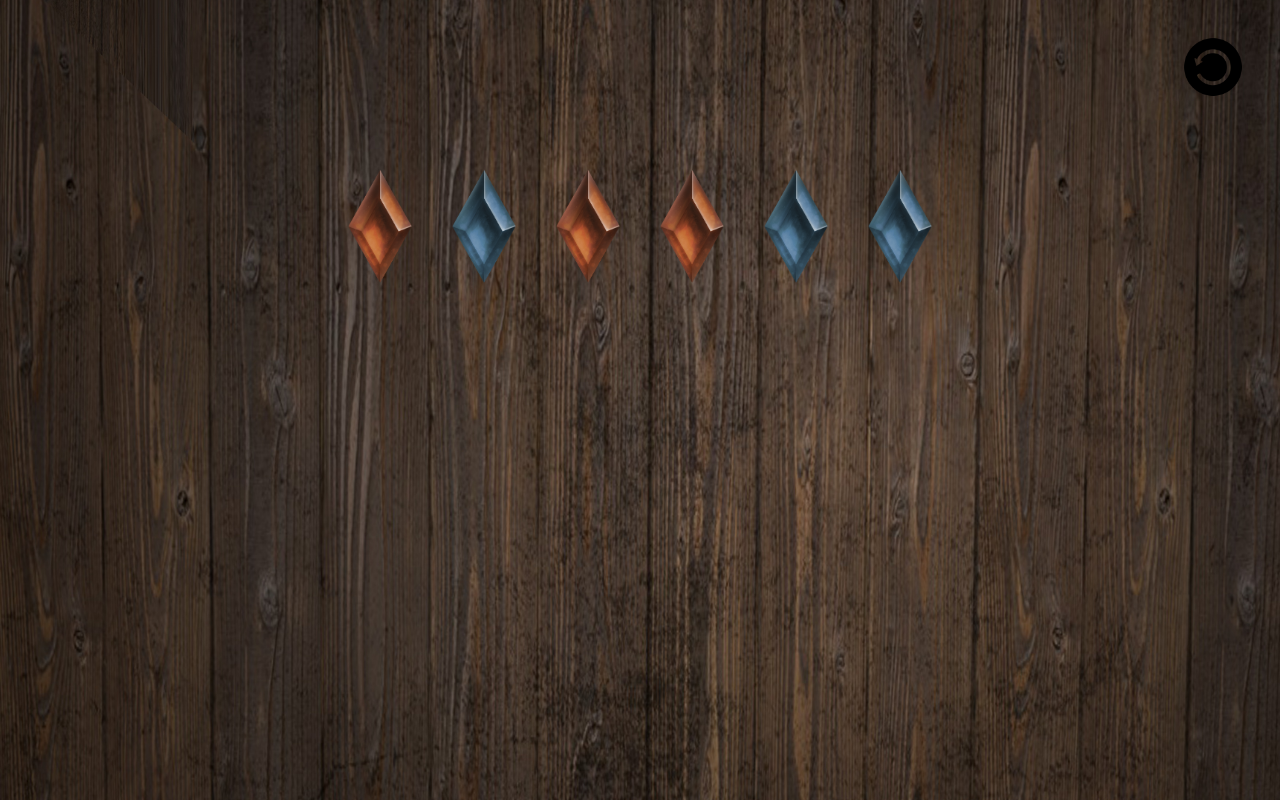
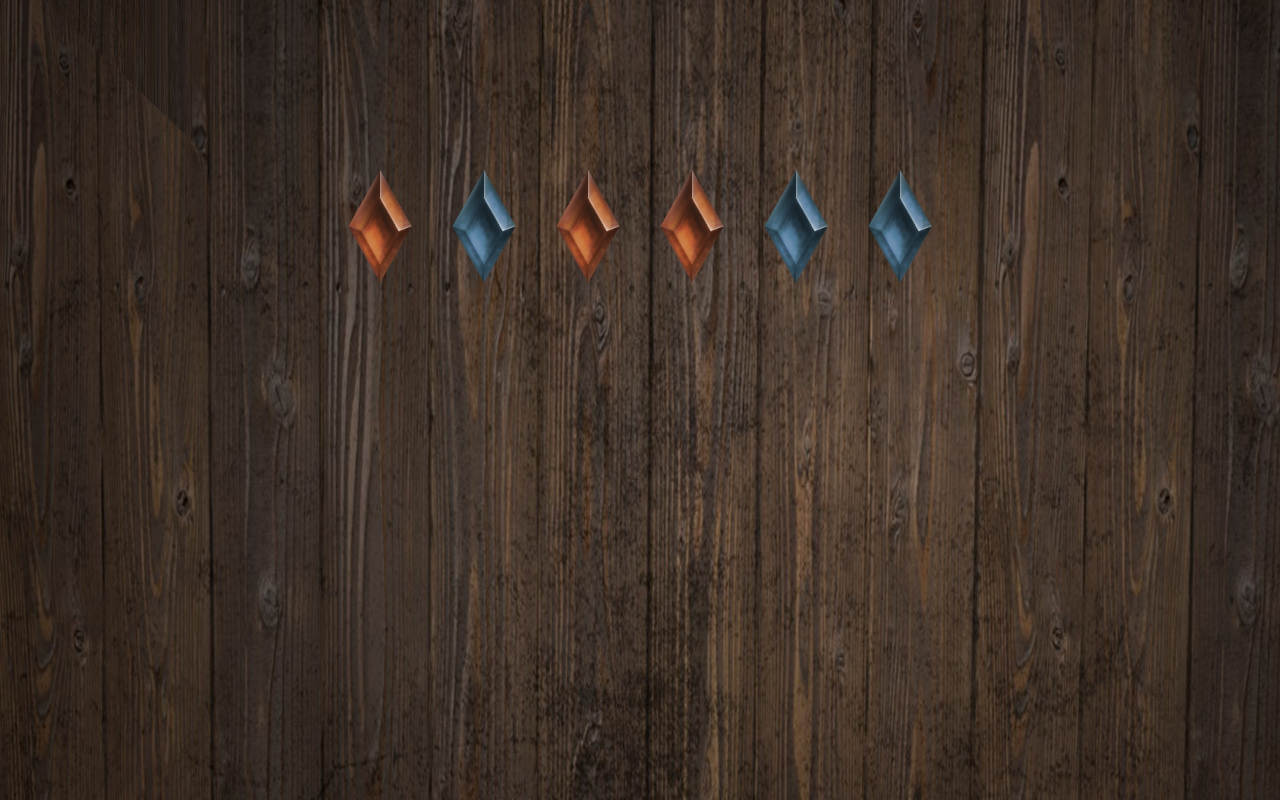
Before and after one commit to Carifio24/van-richtens-door, a website: page index.html in a window 1280 px wide. Drawn offline with Linux system fonts and the light colour scheme.

Commit message:
Remove start button.

```diff
--- a/index.html
+++ b/index.html
@@ -11,7 +11,6 @@
 	<script type="text/javascript" src="res/jquery-3.5.0.min.js" defer></script>
 	<script type="text/javascript" src="script.js" defer></script>
 	<div id="door">
-		<img id="restart" src="res/restart.png" onclick="restart();"/>
 		<div id="gem-container"></div>
 	</div>
 </body>
```
